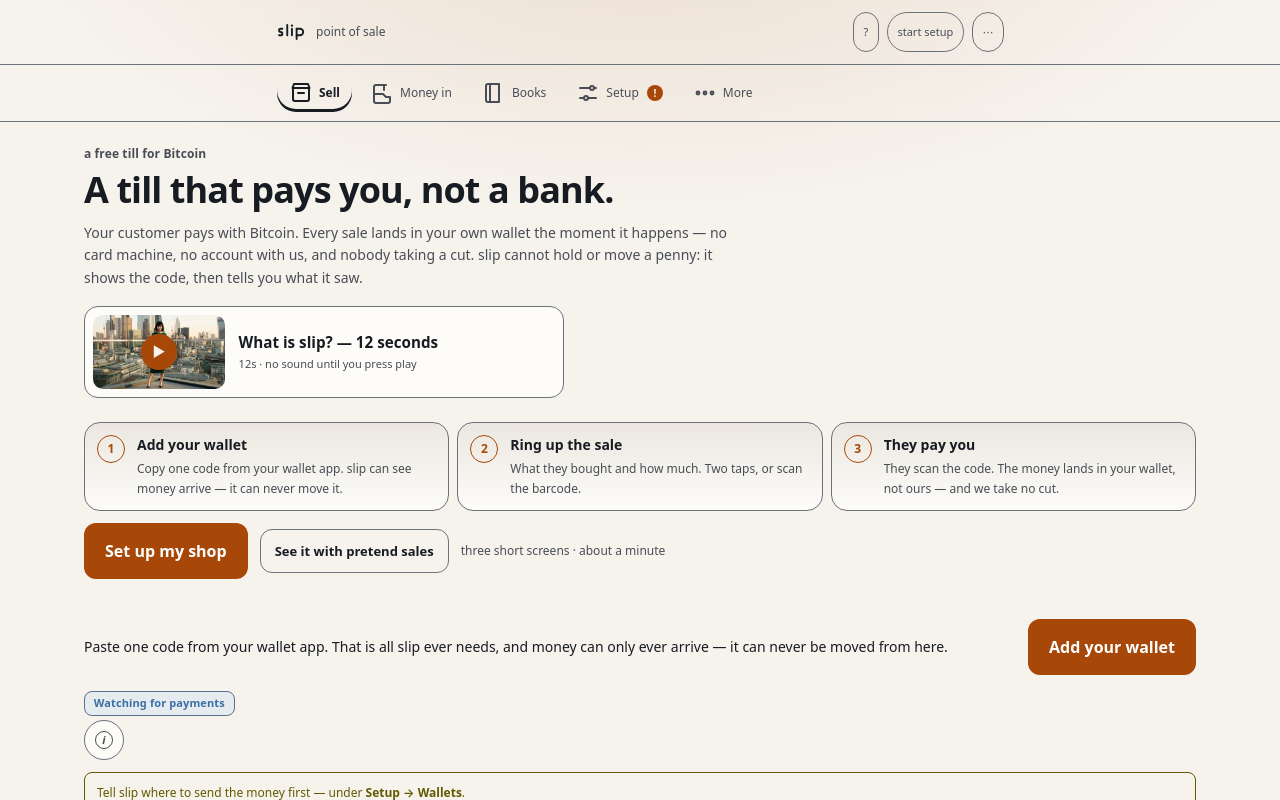
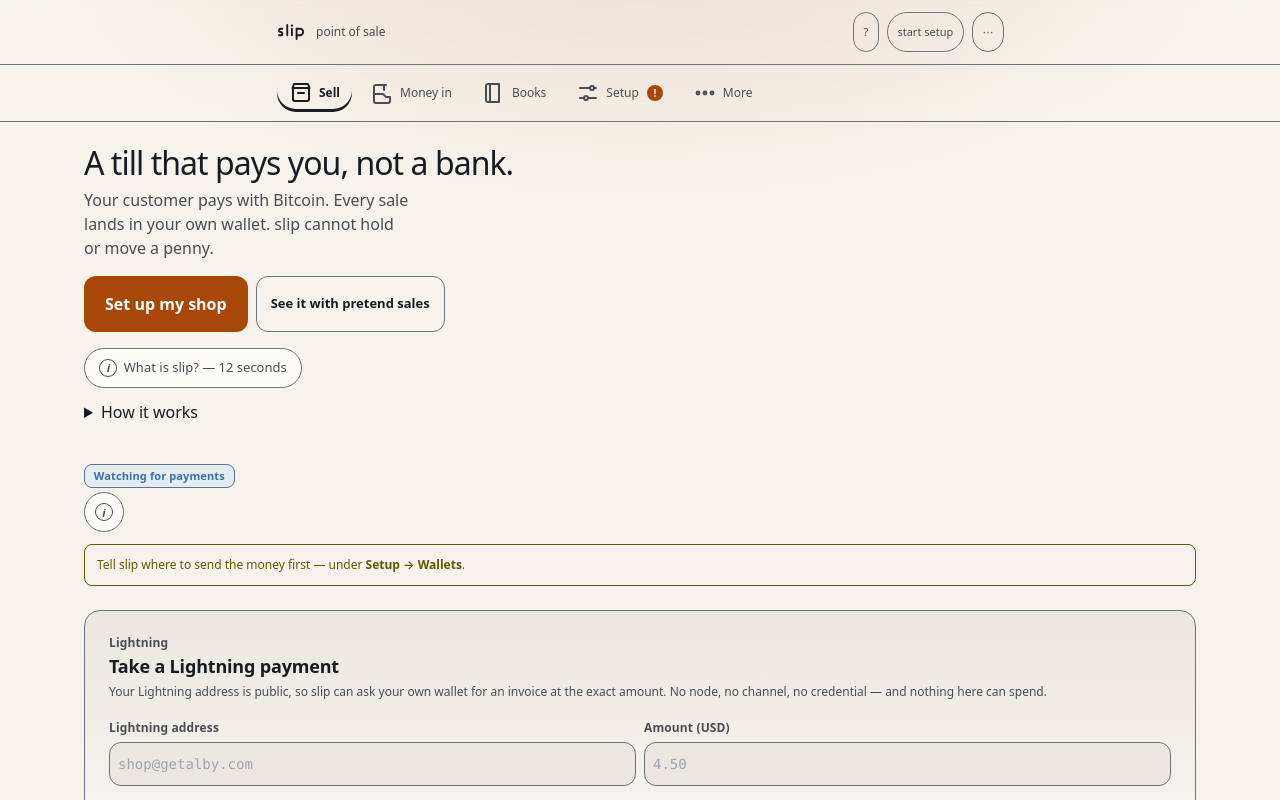
Before and after one commit to kitsboy/slip, a React (Vite) app: page / in a window 1280 px wide. Shown: the top 800 px of the page. Built offline with nearby package versions, Linux system fonts and the light colour scheme.

Commit message:
v2: the counter is the items and one number
The sale is the tiles. The total sits in the bar, with a brass rule, and Charge names the sats. A first visit is two buttons, not an essay. The Bitcoin price stays reachable and does not look like a second total.

```diff
--- a/src/App.tsx
+++ b/src/App.tsx
@@ -20,6 +20,7 @@ import SilentPay from './ui/SilentPay';
 import Install from './ui/Install';
 import InfoVideo from './ui/InfoVideo';
 import HowItWorks from './ui/HowItWorks';
+import { isSkinV2 } from './ui/skin';
 import NextStep from './ui/NextStep';
 import Tech, { Advanced } from './ui/Tech';
 import Glossary from './ui/Glossary';
@@ -405,6 +406,33 @@ export default function App() {
                   <HowItWorks onboarded={onboarded} onStart={() => setWizardOpen(true)} />
                 </details>
                 </>
+              ) : isSkinV2() ? (
+                <div className="v2-start">
+                  <h1 className="v2-start-title">A till that pays you, not a bank.</h1>
+                  <p className="v2-start-line">
+                    Your customer pays with Bitcoin. Every sale lands in your own wallet. slip cannot
+                    hold or move a penny.
+                  </p>
+                  <div className="v2-start-actions">
+                    <button type="button" onClick={() => setWizardOpen(true)} className="btn btn-primary">
+                      Set up my shop
+                    </button>
+                    <a className="btn btn-secondary" href="?demo=1" target="_blank" rel="noreferrer noopener">
+                      See it with pretend sales
+                    </a>
+                  </div>
+                  <InfoVideo
+                    src="videos/01-intro.mp4"
+                    poster="videos/01-intro.jpg"
+                    title="What slip is"
+                    seconds={12}
+                    label="What is slip? — 12 seconds"
+                  />
+                  <details className="v2-start-more">
+                    <summary>How it works</summary>
+                    <HowItWorks onboarded={onboarded} onStart={() => setWizardOpen(true)} />
+                  </details>
+                </div>
               ) : (
                 <>
                   <p className="eyebrow">a free till for Bitcoin</p>
--- a/src/index.css
+++ b/src/index.css
@@ -1405,12 +1405,17 @@ html[data-skin='v2'] button.border-accent:not(.btn-primary) {
 /* The first screen is the counter, not a form. The pitch, the day card and the
    settings boxes stop eating the items. The words stay in the page for the checks. */
 html[data-skin='v2'] #sell > div:first-child,
-html[data-skin='v2'] [data-hero='compact'] h1,
 html[data-skin='v2'] [data-hero-howto] {
   display: none;
 }
 html[data-skin='v2'] [data-hero='compact'] {
   margin: 0;
+}
+html[data-skin='v2'] [data-hero='compact'] h1 {
+  margin: 0;
+  font-size: 16px;
+  font-weight: 500;
+  color: var(--v2-ink-2);
 }
 html[data-skin='v2'] [data-next-step].panel {
   margin-top: 8px;
@@ -1472,3 +1477,92 @@ html[data-skin='v2'] .v2-tile {
 html[data-skin='v2'] .v2-tile:active {
   transform: translateY(1px);
 }
+
+/* The one number. Brass rule, not a form label. */
+html[data-skin='v2'] .v2-rail {
+  flex-direction: column;
+  align-items: stretch;
+  gap: 8px;
+}
+html[data-skin='v2'] .v2-figure {
+  margin: 0;
+  font-size: 40px;
+  font-weight: 600;
+  line-height: 1;
+  letter-spacing: -0.03em;
+  font-variant-numeric: tabular-nums;
+  color: var(--v2-ink);
+  border-bottom: 2px solid #a84808;
+  width: fit-content;
+}
+html[data-skin='v2'][data-theme='dark'] .v2-figure {
+  border-bottom-color: #f0a32a;
+}
+html[data-skin='v2'] .v2-price {
+  display: flex;
+  align-items: center;
+  gap: 8px;
+  margin: 0;
+  font-size: 12px;
+  color: var(--v2-ink-2);
+}
+html[data-skin='v2'] .v2-price input {
+  width: 10ch;
+  min-height: 32px;
+  padding: 0;
+  border: 0;
+  background: transparent;
+  font-size: 13px;
+  font-variant-numeric: tabular-nums;
+  color: var(--v2-ink-2);
+}
+html[data-skin='v2'] .v2-shift {
+  margin: 0;
+}
+html[data-skin='v2'] .v2-shift .btn {
+  min-height: 32px;
+  padding: 0;
+  border: 0;
+  background: transparent;
+  color: var(--v2-ink-2);
+  font-size: 14px;
+}
+html[data-skin='v2'] [data-next-step],
+html[data-skin='v2'] [data-totals] .figure,
+html[data-skin='v2'] .v2-rate-line,
+html[data-skin='v2'] [data-charge-blocker] {
+  display: none;
+}
+html[data-skin='v2'] .v2-start-title {
+  font-size: 32px;
+  line-height: 1.05;
+  letter-spacing: -0.03em;
+}
+html[data-skin='v2'] .v2-start-line {
+  margin-top: 8px;
+  max-width: 36ch;
+  color: var(--v2-ink-2);
+}
+html[data-skin='v2'] .v2-start-actions {
+  display: flex;
+  flex-wrap: wrap;
+  gap: 8px;
+  margin: 16px 0;
+}
+html[data-skin='v2'] .v2-start-more {
+  margin-top: 12px;
+}
+@media (max-width: 639px) {
+  html[data-skin='v2'] main {
+    padding-bottom: 220px;
+  }
+  html[data-skin='v2'] .v2-rail .btn-secondary,
+  html[data-skin='v2'] .v2-rail > span {
+    display: none;
+  }
+}
+@media (min-width: 1024px) {
+  html[data-skin='v2'] .v2-figure {
+    font-size: 56px;
+  }
+}
--- a/src/ui/OpenTill.tsx
+++ b/src/ui/OpenTill.tsx
@@ -11,6 +11,7 @@
  */
 
 import { useState } from 'react';
+import { isSkinV2 } from './skin';
 
 export interface OpenShift {
   readonly staff: string;
@@ -98,13 +99,15 @@ export default function OpenTill({ staff, shift, currency, busy = false, error =
   if (!expanded) {
     return (
       <div
-        className="mt-3 flex flex-wrap items-center justify-between gap-2 rounded-xl border border-line bg-surface-2 px-3 py-2"
+        className={isSkinV2() ? 'v2-shift' : 'mt-3 flex flex-wrap items-center justify-between gap-2 rounded-xl border border-line bg-surface-2 px-3 py-2'}
         data-shift="closed"
       >
-        <p className="text-[11px] text-muted">
-          <span className="text-ink">The till isn&rsquo;t open yet.</span> Your first sale opens it —
-          or open it now to say who is on.
-        </p>
+        {isSkinV2() ? null : (
+          <p className="text-[11px] text-muted">
+            <span className="text-ink">The till isn&rsquo;t open yet.</span> Your first sale opens it —
+            or open it now to say who is on.
+          </p>
+        )}
         <button type="button" onClick={() => setExpanded(true)} className="btn btn-secondary">
           Open the till
         </button>
--- a/src/ui/Till.tsx
+++ b/src/ui/Till.tsx
@@ -1148,23 +1148,6 @@ export default function Till() {
             </label>
             )}
           </div>
-          {isSkinV2() && (
-            <details className="v2-tools mt-2" open>
-              <summary>Price</summary>
-              <label className="mt-2 block" htmlFor="tl-rate">
-                <span className="eyebrow">What one {wallet?.coin === 'ltc' ? 'Litecoin' : 'Bitcoin'} is worth ({settings.currency})</span>
-                <input
-                  id="tl-rate"
-                  value={rate}
-                  onChange={(e) => setRate(e.target.value)}
-                  inputMode="decimal"
-                  placeholder="60000.00"
-                  className="mt-1 w-full rounded-lg border border-line bg-bg p-2 font-mono text-sm outline-none focus:border-accent"
-                />
-              </label>
-            </details>
-          )}
-
           {items.length === 0 && (
             <div className="mt-3 rounded-lg border border-line p-3">
               <p className="text-xs text-muted">No items yet. Start from a template:</p>
@@ -1515,16 +1498,38 @@ export default function Till() {
 
           {/* The bar stays at thumb height on a phone: the shopkeeper never scrolls to find the
               button that takes the money. */}
-          <div className="charge-bar mt-3 flex flex-wrap items-center gap-2">
+          <div className={`charge-bar mt-3 flex flex-wrap items-center gap-2${isSkinV2() ? ' v2-rail' : ''}`}>
+            {isSkinV2() && (
+              <p className="v2-figure">
+                {totals
+                  ? formatFiat({ minor: totals.roundedTotalMinor, currency: settings.currency })
+                  : `0.00 ${settings.currency}`}
+              </p>
+            )}
+            {isSkinV2() && (
+              <label className="v2-price" htmlFor="tl-rate">
+                <span>Bitcoin</span>
+                <input
+                  id="tl-rate"
+                  value={rate}
+                  onChange={(e) => setRate(e.target.value)}
+                  inputMode="decimal"
+                  placeholder="60000.00"
+                  aria-label={`What one ${wallet?.coin === 'ltc' ? 'Litecoin' : 'Bitcoin'} is worth (${settings.currency})`}
+                />
+              </label>
+            )}
             <button
               type="button"
               onClick={charge}
               disabled={!wallet || !totals || chargeSats === null}
               className="btn btn-primary flex-1 sm:flex-none"
             >
-              {settings.assist.rehearsal ? 'Rehearse' : 'Charge'}{' '}
+              {settings.assist.rehearsal ? 'Rehearse' : 'Charge'}
               {totals && chargeSats !== null
-                ? `${formatFiat({ minor: totals.roundedTotalMinor, currency: settings.currency })} · ${formatSats(chargeSats)}`
+                ? isSkinV2()
+                  ? ` ${formatSats(chargeSats)}`
+                  : ` ${formatFiat({ minor: totals.roundedTotalMinor, currency: settings.currency })} · ${formatSats(chargeSats)}`
                 : ''}
             </button>
             <button
```
